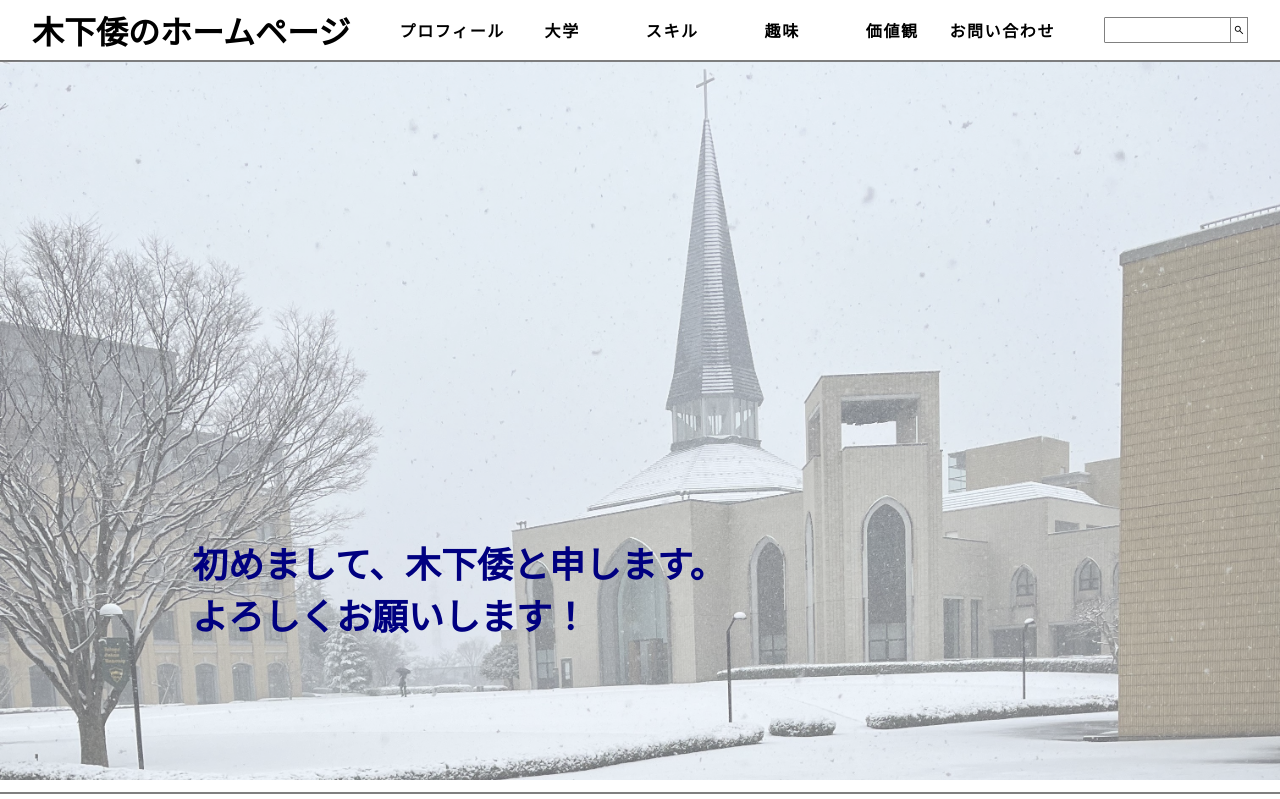
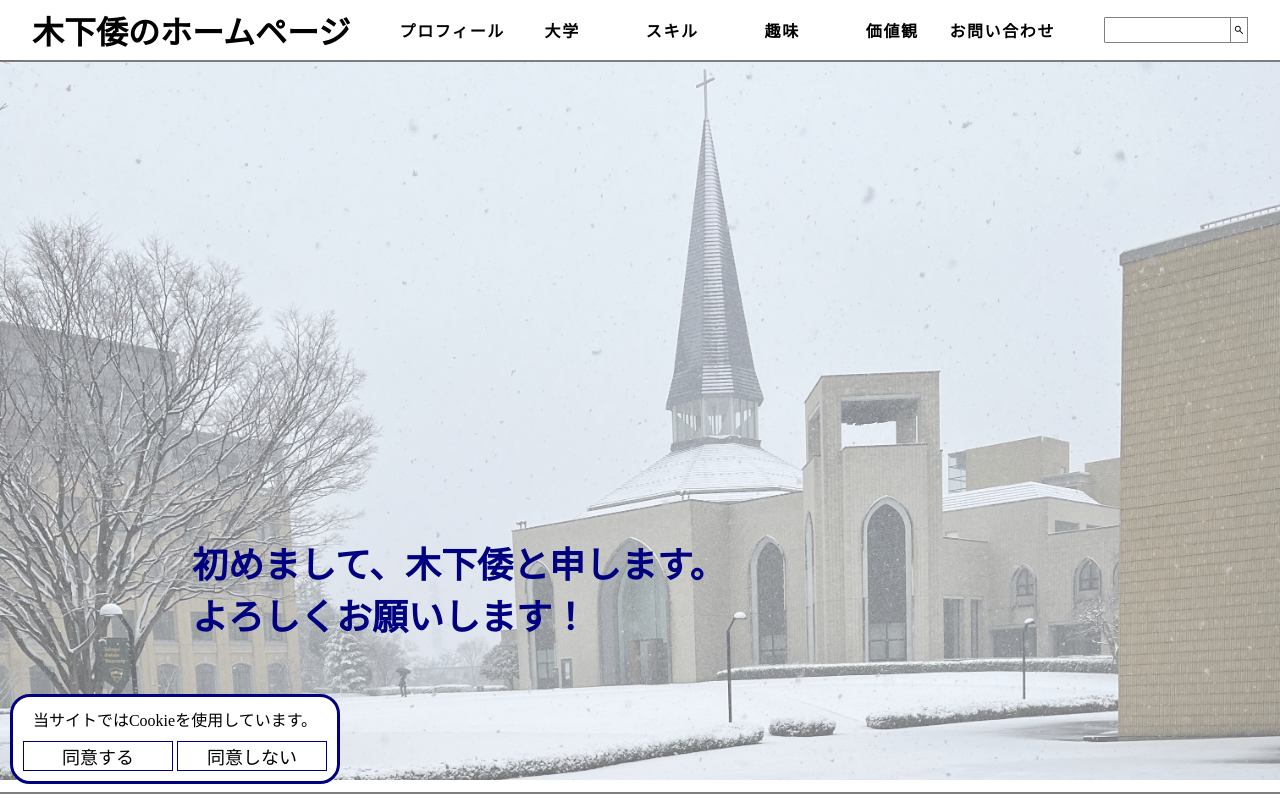
Before and after one commit to YamatoKishita2nd/homepage, a plain HTML site: page index.html in a window 1280 px wide. Shown: the top 799 px of the page. Drawn offline with nearby package versions, Linux system fonts and the light colour scheme.

Commit message:
Update style.css

```diff
--- a/styles/style.css
+++ b/styles/style.css
@@ -628,6 +628,33 @@
   border: none;
   border-top: 2px solid rgba(0, 0, 0, 0.5);
 }
+.body .main .cookie {
+  position: fixed;
+  left: 10px;
+  bottom: 16px;
+  width: auto;
+  height: auto;
+  padding: 10px;
+  text-align: center;
+  border: 3px solid navy;
+  border-radius: 20px;
+  background-color: white;
+}
+.body .main .cookie_button {
+  height: 80%;
+  margin-top: 10px;
+}
+.body .main .cookie_button_agree, .body .main .cookie_button_disagree {
+  width: 150px;
+  height: 60%;
+  border: 1px solid navy;
+  background-color: white;
+  font-size: large;
+  cursor: pointer;
+}
+.body .main .cookie_button_agree:hover, .body .main .cookie_button_disagree:hover {
+  background-color: rgba(0, 0, 0, 0.1);
+}
 .body .main .backtop {
   position: fixed;
   bottom: 16px;
```
